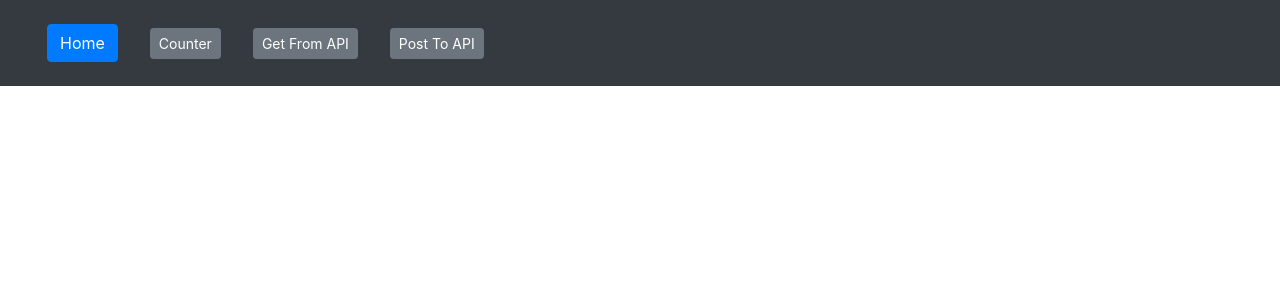
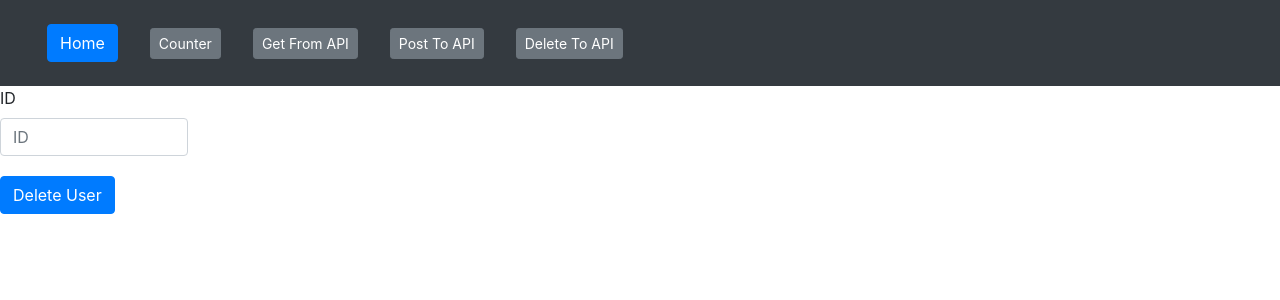
Before and after one commit to SubhamK108/Demo-ASP.NET-Core-WebAPI.Client-React, a React (Create React App) app: page /delete_to_api in a window 1280 px wide. Shown: the top 300 px of the page. Built offline with nearby package versions, Linux system fonts and the light colour scheme.

Commit message:
Added DELETE to API page

```diff
--- a/src/app/App.tsx
+++ b/src/app/App.tsx
@@ -6,6 +6,7 @@ import Counter from "../components/Counter";
 import { BrowserRouter as Router, Switch, Route } from "react-router-dom";
 import GetFromApi from "../components/GetFromApi";
 import PostToApi from "../components/PostToApi";
+import DeleteToApi from "../components/DeleteToApi";
 
 
 const App: React.FC = () => {
@@ -17,6 +18,7 @@ const App: React.FC = () => {
                 <Route path="/counter" exact component={Counter} />
                 <Route path="/get_from_api" exact component={GetFromApi} />
                 <Route path="/post_to_api" exact component={PostToApi} />
+                <Route path="/delete_to_api" exact component={DeleteToApi} />
             </Switch>
         </Router>
     );
--- /dev/null
+++ b/src/components/DeleteToApi.tsx
@@ -0,0 +1,56 @@
+import React, { useState } from "react";
+import "bootstrap/dist/css/bootstrap.css";
+
+
+const DeleteToApi: React.FC = () => {
+
+    const [id, setId] = useState<number>(NaN);
+
+    const SubmitForm = async (e: React.FormEvent) => {
+
+        e.preventDefault();
+        console.log(id);
+
+        try {
+
+            const response = await fetch(`https://asp-net-web-api-demo.herokuapp.com/api/user/deleteuser/${id}/`, {
+                method: "DELETE",
+                headers: {
+                    "Content-Type": "application/json"
+                }
+            });
+
+            if (response.ok) {
+
+                console.log("User Deleted 😃");
+                alert("User Deleted 😃")
+
+            } else {
+
+                throw new Error();
+
+            }
+
+        } catch (error) {
+
+            console.log("Invalid User ID! 😥");
+            alert("Invalid User ID! 😥")
+
+        }
+    }
+
+    return (
+        <form className="row g-3" onSubmit={SubmitForm}>
+            <div className="col-md-2">
+                <label htmlFor="id" className="form-label">ID</label>
+                <input type="text" className="form-control" placeholder="ID" onChange={e => setId(parseInt(e.target.value))} />
+            </div>
+            <div style={{ paddingTop: 20 }} className="col-12">
+                <button type="submit" className="btn btn-primary">Delete User</button>
+            </div>
+        </form>
+    );
+}
+
+
+export default DeleteToApi;
--- a/src/components/Navbar.tsx
+++ b/src/components/Navbar.tsx
@@ -19,6 +19,9 @@ const Navbar: React.FC = () => {
                 <Link to="/post_to_api">
                     <button className="btn btn-sm btn-secondary m-3" type="button">Post To API</button>
                 </Link>
+                <Link to="/delete_to_api">
+                    <button className="btn btn-sm btn-secondary m-3" type="button">Delete To API</button>
+                </Link>
             </form>
         </nav>
     );
```
